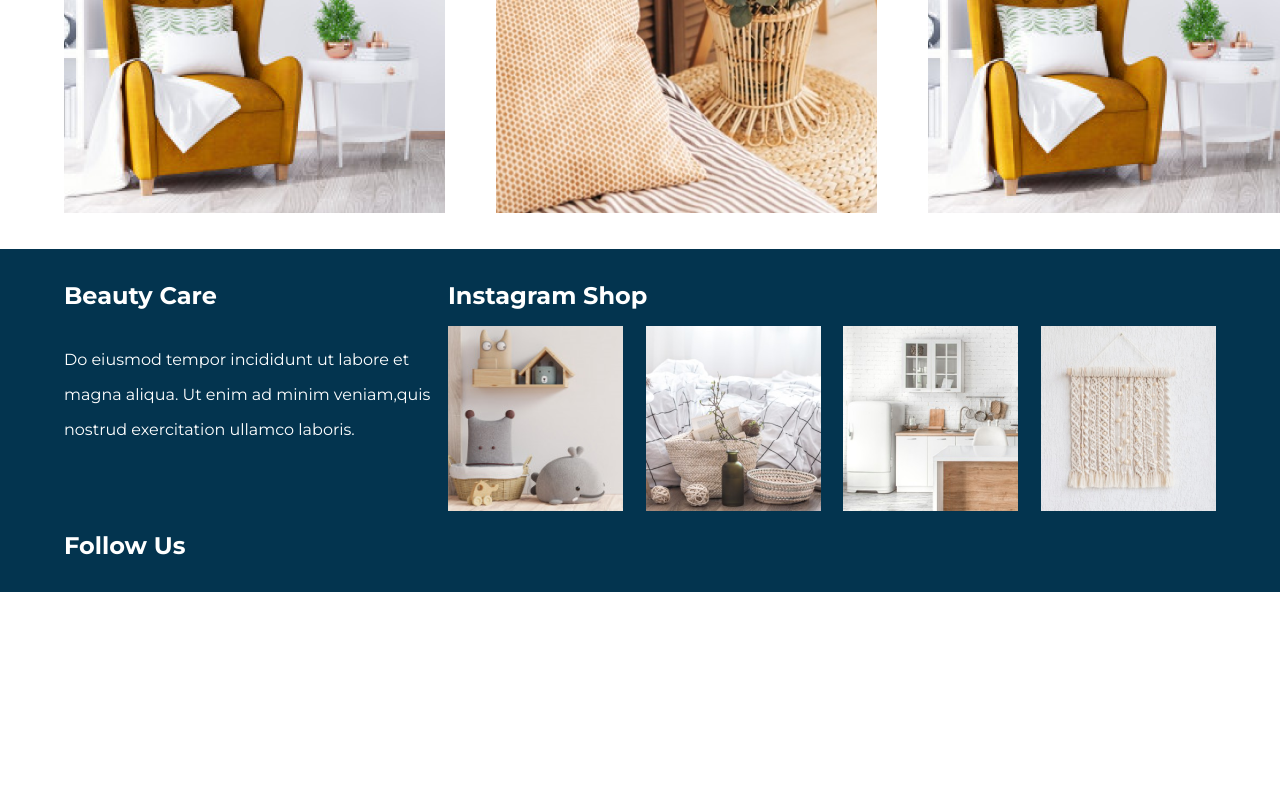
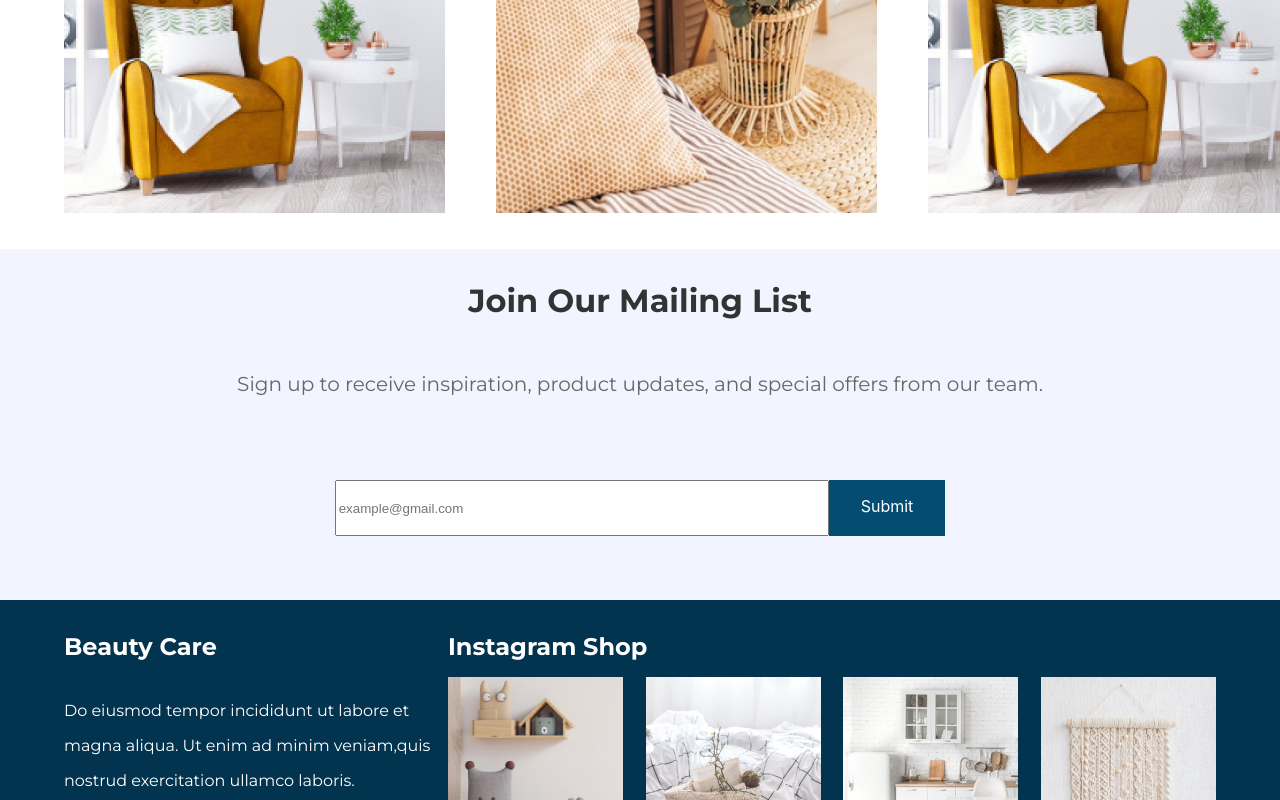
Before and after one commit to masterharsh639/Furniture-landing-Page, a React (Create React App) app: page / in a window 1280 px wide. Shown: the part 1558-2358 px from the top of the page. Before the commit the page ends 2150 px from the top, so only its background shows below. Built offline with nearby package versions, Linux system fonts and the light colour scheme.

Commit message:
miling section

```diff
--- a/src/App.tsx
+++ b/src/App.tsx
@@ -4,6 +4,7 @@ import Footer from "./Component/Footer/Footer";
 import Header from "./Component/HeaderSection/Header";
 import HeroSection from "./Component/Hero/HeroSection";
 import Inspiration from "./Component/InspirationSection/Inspiration";
+import MailingSection from "./Component/MailingSection/MailingSection";
 import RectangleComponent from "./Containers/Rectangle/RectangleComponent";
 
 function App() {
@@ -14,6 +15,7 @@ function App() {
       <RectangleComponent />
       {/* <Inspiration /> */}
       <BrowseRange />
+      <MailingSection/>
       <Footer/>
     </div>
   );
--- /dev/null
+++ b/src/Component/MailingSection/MailingSection.tsx
@@ -0,0 +1,29 @@
+import Grid from "@mui/material/Grid";
+import "./mailingsection.css";
+import Heading from "../../Containers/PremiumHeading/Heading";
+import Button from "../../Containers/Button/Button";
+
+const MailingSection = () => {
+  return (
+    <Grid className="mailing-section">
+      <Grid xs={12}>
+        <Heading
+          title="Join Our Mailing List"
+          paragraph="Sign up to receive inspiration, product updates, and special offers from our team."
+        />
+      </Grid>
+      <Grid xs={12} className="formfield-section">
+        <Grid display={"flex"} flex-direction={"row"} justifyContent={"center"}>
+          <input
+            type="text"
+            placeholder="example@gmail.com"
+            className="formfeild"
+          />
+          <Button title="Submit" />
+        </Grid>
+      </Grid>
+    </Grid>
+  );
+};
+
+export default MailingSection;
--- /dev/null
+++ b/src/Component/MailingSection/mailingsection.css
@@ -0,0 +1,18 @@
+.mailing-section {
+  background: #f2f5ff;
+}
+
+.mailing-text-section {
+  width: 514px;
+}
+
+.formfeild {
+  width: 486px;
+  height: 50px;
+  flex-shrink: 0;
+}
+
+
+.formfield-section{
+  padding: 4rem 0;
+}
--- a/src/Containers/Button/button.css
+++ b/src/Containers/Button/button.css
@@ -1,14 +1,11 @@
- .button{
+.button {
   display: inline-flex;
-  padding: 5px 72px;
-  align-items: flex-start;
-  gap: 10px;
-  border-radius: 50px;
   background: var(--primary-color, #054c73);
+  padding: 0rem 2rem;
 }
 
-
-.text{
+.text {
   color: #fff;
   font-size: 1rem;
+  text-align: center;
 }
```
